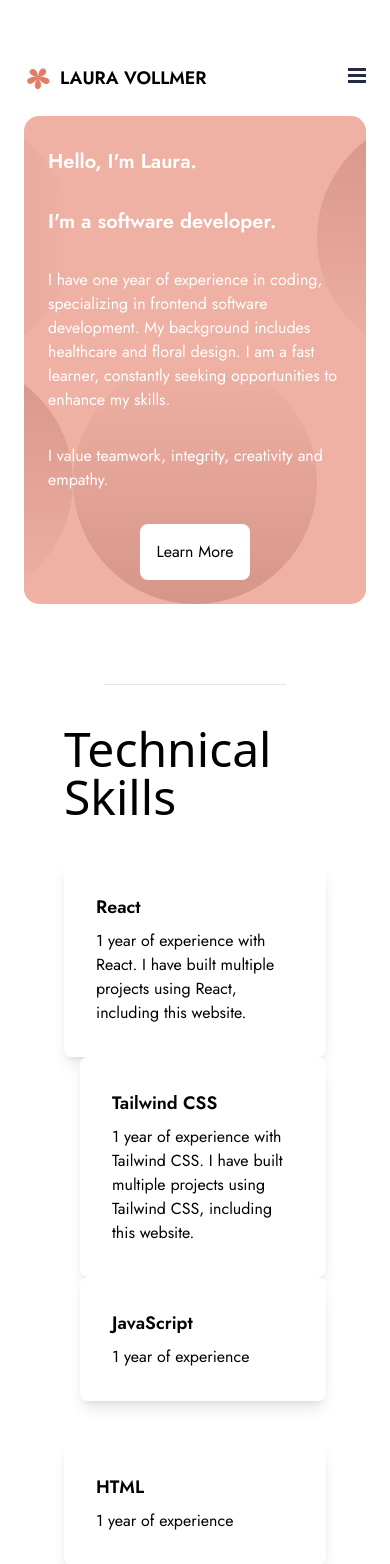
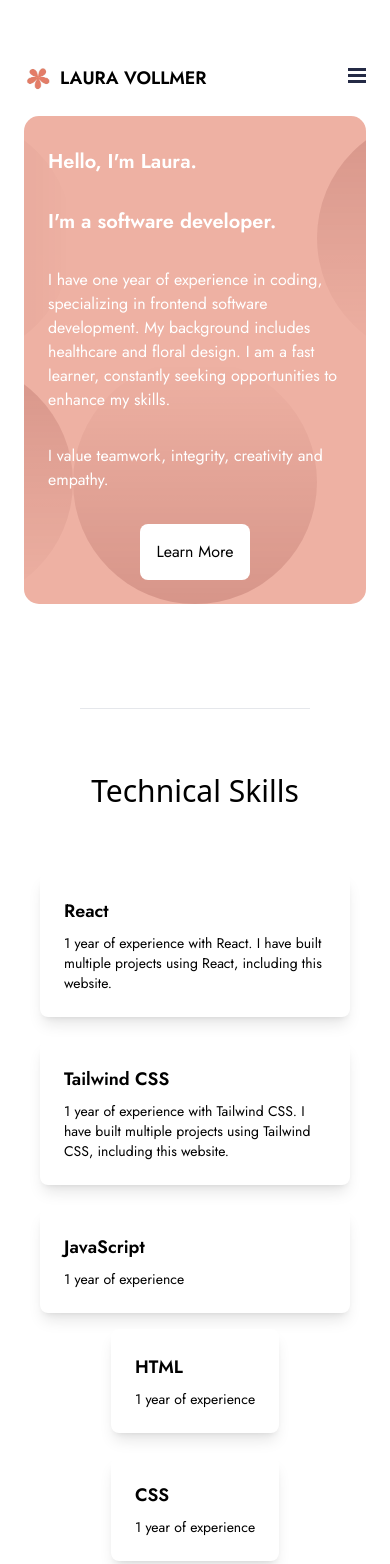
Before and after one commit to lavollmer/portfolio-lauradev, a React (Vite) app: page / in a window 390 px wide. Shown: the top 1564 px of the page. Built offline with nearby package versions, Linux system fonts and the light colour scheme.

Commit message:
updating mobile responsiveness for skills

```diff
--- a/src/App.jsx
+++ b/src/App.jsx
@@ -19,6 +19,7 @@ function App() {
         <Element name="landing">
           <Landing />
         </Element>
+      </div>
       <Element name="skills">
         <Skills />
       </Element>
@@ -28,11 +29,12 @@ function App() {
       <Element name="about">
         <About />
       </Element>
+      <div className="p-20">
       <Element name="contact">
         <Contact />
       </Element>
+      </div>
       <Footer />
-      </div>
     </>
   );
 }
--- a/src/components/Footer.jsx
+++ b/src/components/Footer.jsx
@@ -6,7 +6,7 @@ import { Link } from "react-scroll";
 
 const Footer = () => {
   return (
-    <div className="flex flex-col md:flex-row md:space-x-20 p-4 items-center text-white font-jost justify-center space-y-8 md:space-y-0 bg-black">
+    <div className="flex flex-col md:flex-row md:space-x-20 p-4 items-center text-white font-jost justify-center space-y-8 md:space-y-0 bg-black mt-20">
       <Link to="navigation" smooth={true} duration={500}>
         <button>HOME</button>
       </Link>
--- a/src/components/ProjectsCard.jsx
+++ b/src/components/ProjectsCard.jsx
@@ -44,7 +44,7 @@ const ProjectsCard = ({
           </ul>
           </div>
         </div>
-        <div className="flex flex-row text-left items-center space-x-6 font-xl">
+        <div className="flex flex-row text-left items-center space-x-6 font-xl mt-2">
           <p className="text-gray-700 mt-2 text-md font-bold">{skillOne}</p>
           <p className="text-gray-700 mt-2 text-md font-bold">{skillTwo}</p>
           <p className="text-gray-700 mt-2 text-md font-bold">{skillThree}</p>
--- a/src/components/Skills.jsx
+++ b/src/components/Skills.jsx
@@ -3,15 +3,15 @@ import SkillsCard from "./SkillsCard";
 
 const Skills = () => {
   return (
-    <div className="flex flex-col bg-white text-jost p-10 md:space-y-10 md:p-20 md:mt-10 rounded-lg">
+    <div className="flex flex-col bg-white text-jost p-10 space-y-6 md:space-y-10 md:p-20 md:mt-10 rounded-lg">
       <div className="p-10">
         <hr />
       </div>
-      <div className="flex flex-row items-center justify-center pb-10">
-        <h1 className="text-black text-5xl">Technical Skills</h1>
+      <div className="flex flex-col md:flex-row items-center justify-center pb-10">
+        <h1 className="text-black text-3xl md:text-5xl">Technical Skills</h1>
       </div>
-      <div className="flex flex-col items-center justify-evenly space-y-10">
-        <div className="flex flex-row flex-wrap justify-evenly space-x-4">
+      <div className="flex flex-col items-center justify-center md:justify-evenly md:space-y-10">
+        <div className="flex flex-col lg:flex-row flex-wrap lg:justify-evenly lg:space-x-4 space-y-6 lg:space-y-0">
           <SkillsCard
             title="React"
             content="1 year of experience with React. I have built multiple projects using React, including this website."
@@ -22,7 +22,7 @@ const Skills = () => {
           />
           <SkillsCard title="JavaScript" content="1 year of experience" />
         </div>
-        <div className="flex flex-row flex-wrap justify-evenly space-x-4">
+        <div className="flex flex-col mt-4 md:mt-0 lg:flex-row flex-wrap lg:justify-evenly lg:space-x-4 space-y-6 lg:space-y-0">
           <SkillsCard title="HTML" content="1 year of experience" />
           <SkillsCard title="CSS" content="1 year of experience" />
           <SkillsCard title="Accessibility" content="1 year of experience" />
--- a/src/components/SkillsCard.jsx
+++ b/src/components/SkillsCard.jsx
@@ -2,12 +2,12 @@ import React from "react";
 
 const SkillsCard = ({ title, content }) => {
   return (
-    <div className="flex flex-col rounded-lg shadow-lg bg-white overflow-hidden font-jost w-full h-full md:w-[400px] md:h-[200px]">
-      <div className="p-8">
+    <div className="flex flex-col rounded-lg shadow-lg bg-white overflow-hidden font-jost w-full h-full w-[200px] h-[200px] md:w-[300px] md:h-[200px] lg:w-[400px] lg:h-[200px]">
+      <div className="p-6 md:p-8">
         <h2 className="text-black md:text-3xl text-lg font-semibold">
           {title}
         </h2>
-        <p className="text-black mt-2 text-md">{content}</p>
+        <p className="text-black mt-2 text-sm md:text-md">{content}</p>
       </div>
     </div>
   );
```
Lines whose indentation alone changed are shown as unchanged.
